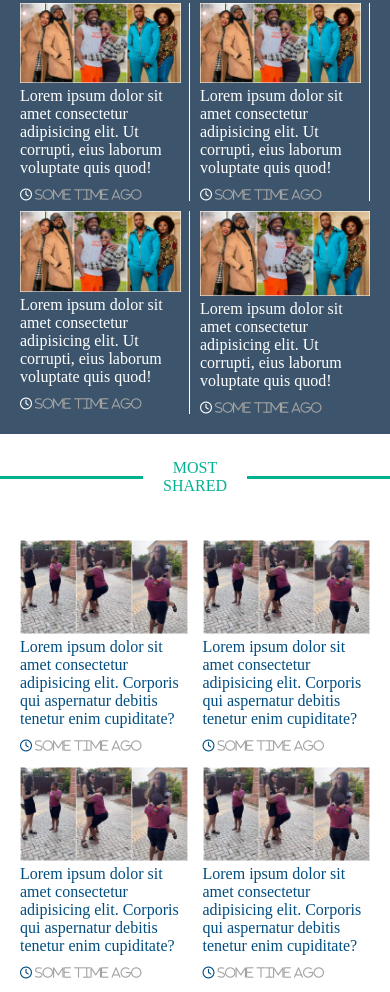
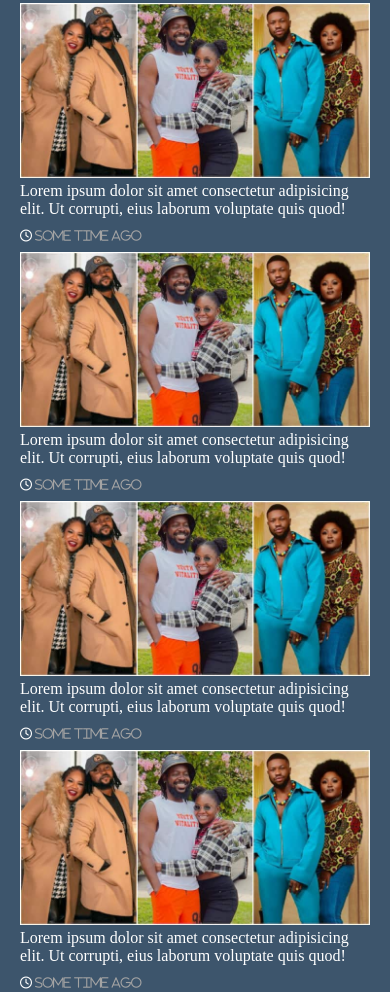
Before and after one commit to SalihuDickson/legitNg, a plain HTML site: page index.html in a window 390 px wide. Shown: the part 3410-4402 px from the top of the page. Drawn offline with Linux system fonts and the light colour scheme.

Commit message:
fixed a bug

```diff
--- a/index.css
+++ b/index.css
@@ -309,7 +309,7 @@ aside .story hr {
 
 .mid-sec {
   display: grid;
-  grid-template-columns: repeat(auto-fill, minmax(180px, 1fr));
+  grid-template-columns: repeat(4, 1fr);
   gap: 10px;
   margin-top: 30px;
   background-color: #3d556c;
@@ -323,15 +323,15 @@ aside .story hr {
   }
 }
 
+@media only screen and (max-width: 560px) {
+  .mid-sec {
+    grid-template-columns: 1fr;
+  }
+}
 .mid-sec article,
 .bottom-sec article {
   width: 100%;
   color: white;
-}
-
-.mid-sec article:not(:last-child) {
-  border-right: solid white 1px;
-  padding-right: 8px;
 }
 
 .mid-sec article img,
@@ -350,7 +350,7 @@ aside .story hr {
 
 .bottom-sec {
   display: grid;
-  grid-template-columns: repeat(auto-fill, minmax(180px, 1fr));
+  grid-template-columns: repeat(4, 1fr);
   gap: 15px;
   width: 100%;
   padding: 20px;
@@ -359,6 +359,12 @@ aside .story hr {
 @media only screen and (max-width: 820px) {
   .bottom-sec {
     grid-template-columns: repeat(2, 2fr);
+  }
+}
+
+@media only screen and (max-width: 560px) {
+  .bottom-sec {
+    grid-template-columns: 1fr;
   }
 }
 
```
